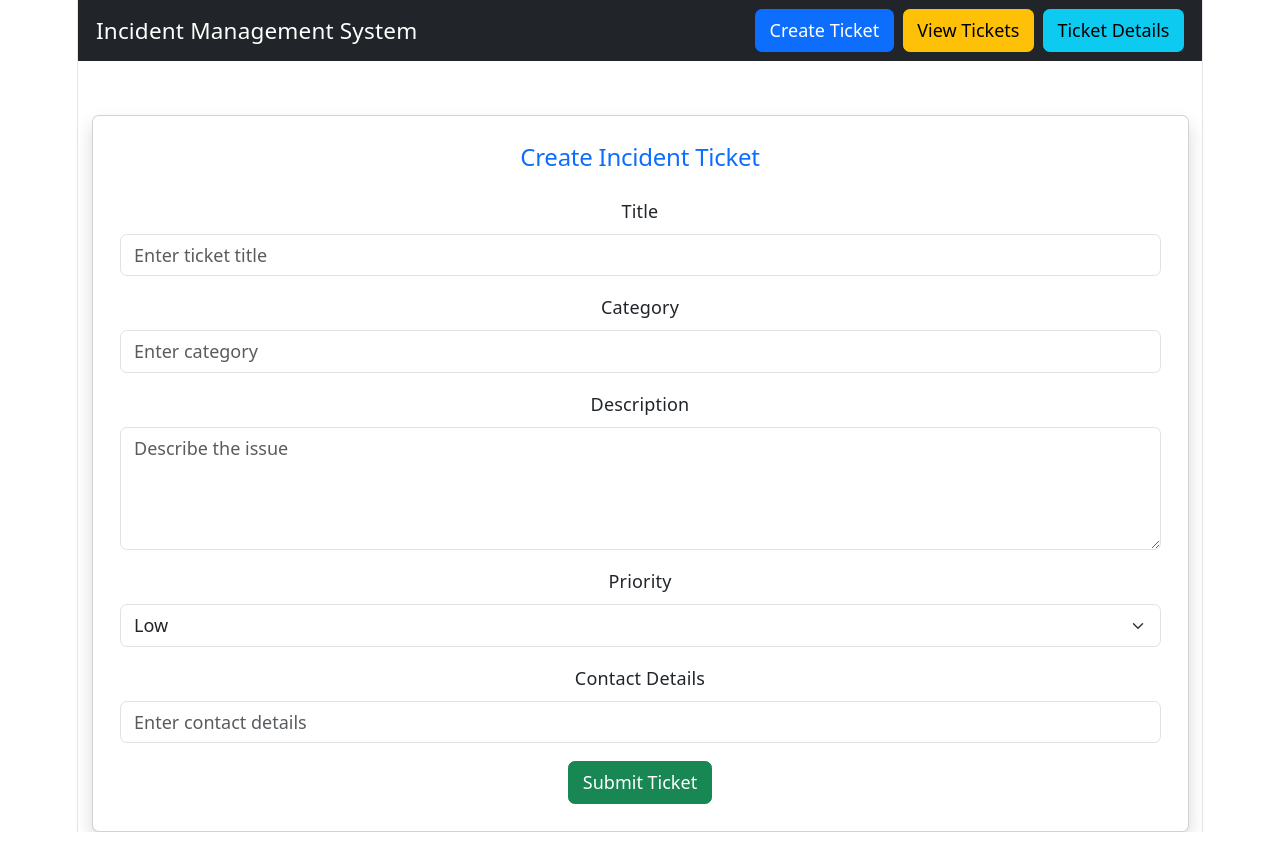
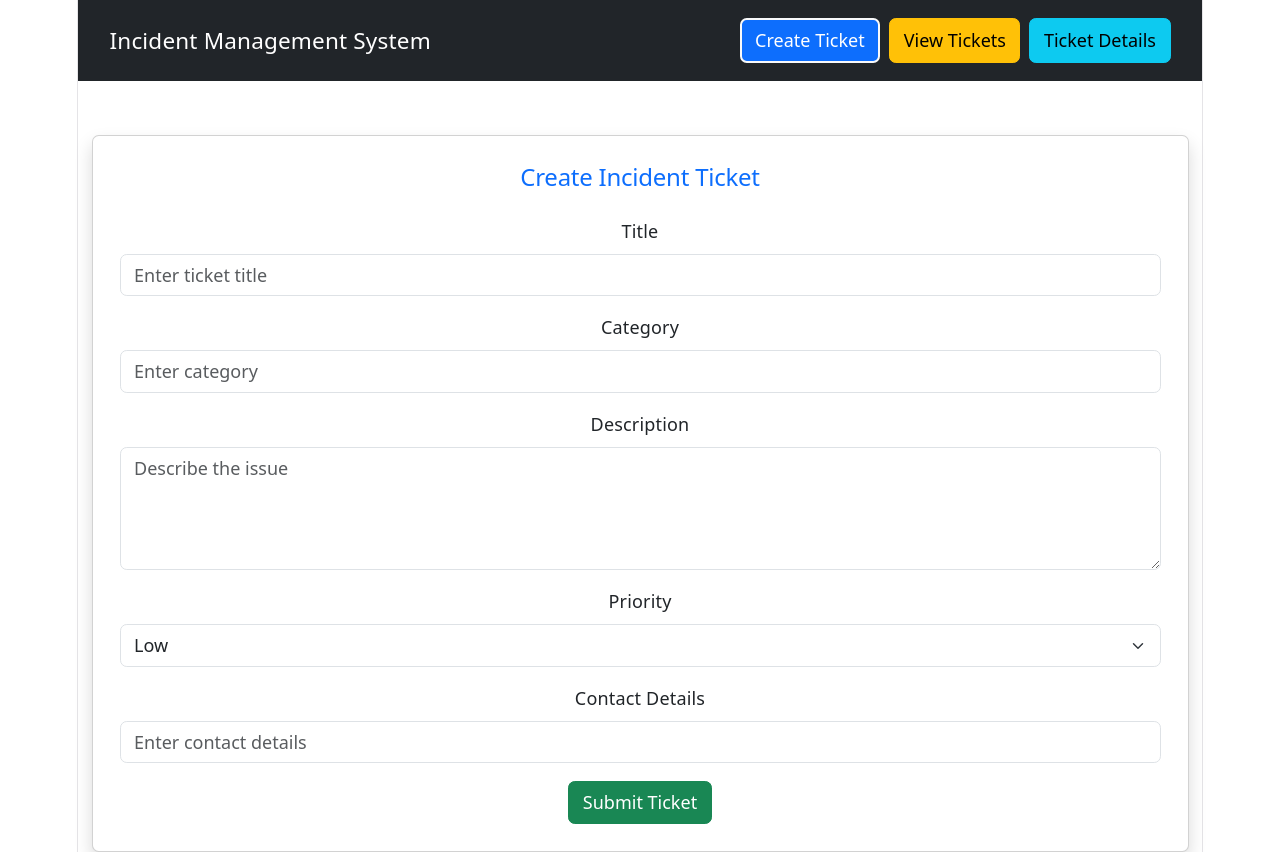
Before and after one commit to ThilinaLakmal/springboot_project, a React app in the folder frontend/: page / in a window 1280 px wide. Built offline with nearby package versions, Linux system fonts and the light colour scheme; the HTML template or start-up script is replaced by a standard one.

Commit message:
Improve navbar with active page styling

```diff
--- a/frontend/src/App.jsx
+++ b/frontend/src/App.jsx
@@ -52,6 +52,12 @@ function App() {
       attachments: ['projector_photo.jpg'],
     },
   ]);
+
+  const getNavButtonClass = (pageName, defaultClass) => {
+    return currentPage === pageName
+      ? `${defaultClass} border border-light border-2`
+      : defaultClass;
+  };
 
   const addNewTicket = (newTicket) => {
     const ticketWithId = {
@@ -209,29 +215,32 @@ function App() {
 
   return (
     <div>
-      <nav className="navbar navbar-dark bg-dark px-3">
+      <nav className="navbar navbar-dark bg-dark px-3 py-3">
+        <div className="container-fluid">
           <span className="navbar-brand mb-0 h1">Incident Management System</span>
-        <div>
+
+          <div className="d-flex flex-wrap gap-2">
             <button
-            className="btn btn-primary me-2"
+              className={getNavButtonClass('create', 'btn btn-primary')}
               onClick={() => setCurrentPage('create')}
             >
               Create Ticket
             </button>
 
             <button
-            className="btn btn-warning me-2"
+              className={getNavButtonClass('list', 'btn btn-warning')}
               onClick={() => setCurrentPage('list')}
             >
               View Tickets
             </button>
 
             <button
-            className="btn btn-info"
+              className={getNavButtonClass('details', 'btn btn-info')}
               onClick={() => setCurrentPage('details')}
             >
               Ticket Details
             </button>
+          </div>
         </div>
       </nav>
 
```
Lines whose indentation alone changed are shown as unchanged.
